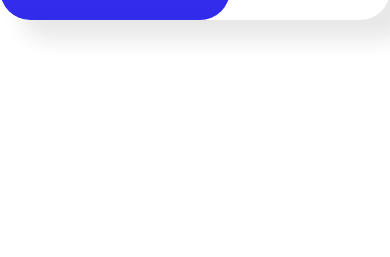
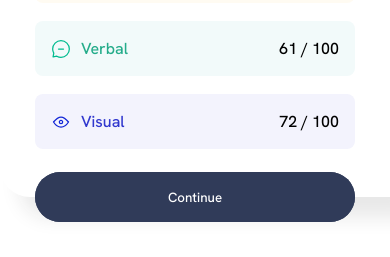
Before and after one commit to J-Danilo/frontend-mentor, a plain HTML site: page results-summary-component/index.html in a window 390 px wide. Shown: the part 647-904 px from the top of the page. Before the commit the page ends 844 px from the top, so only its background shows below. Drawn offline with Linux system fonts and the light colour scheme.

Commit message:
fix the responsiviness

```diff
--- a/results-summary-component/style.css
+++ b/results-summary-component/style.css
@@ -231,4 +231,17 @@ body {
     border: 0;
 }
 
-/* fix */
+@media (max-width: 550px) {
+    .card {
+        flex-direction: column;
+        height: 100vh;
+        justify-content: center;
+        overflow: unset;
+        border-bottom-right-radius: 0;
+        }
+
+    .white-div {
+        width: 100%;
+    }
+
+}
```
